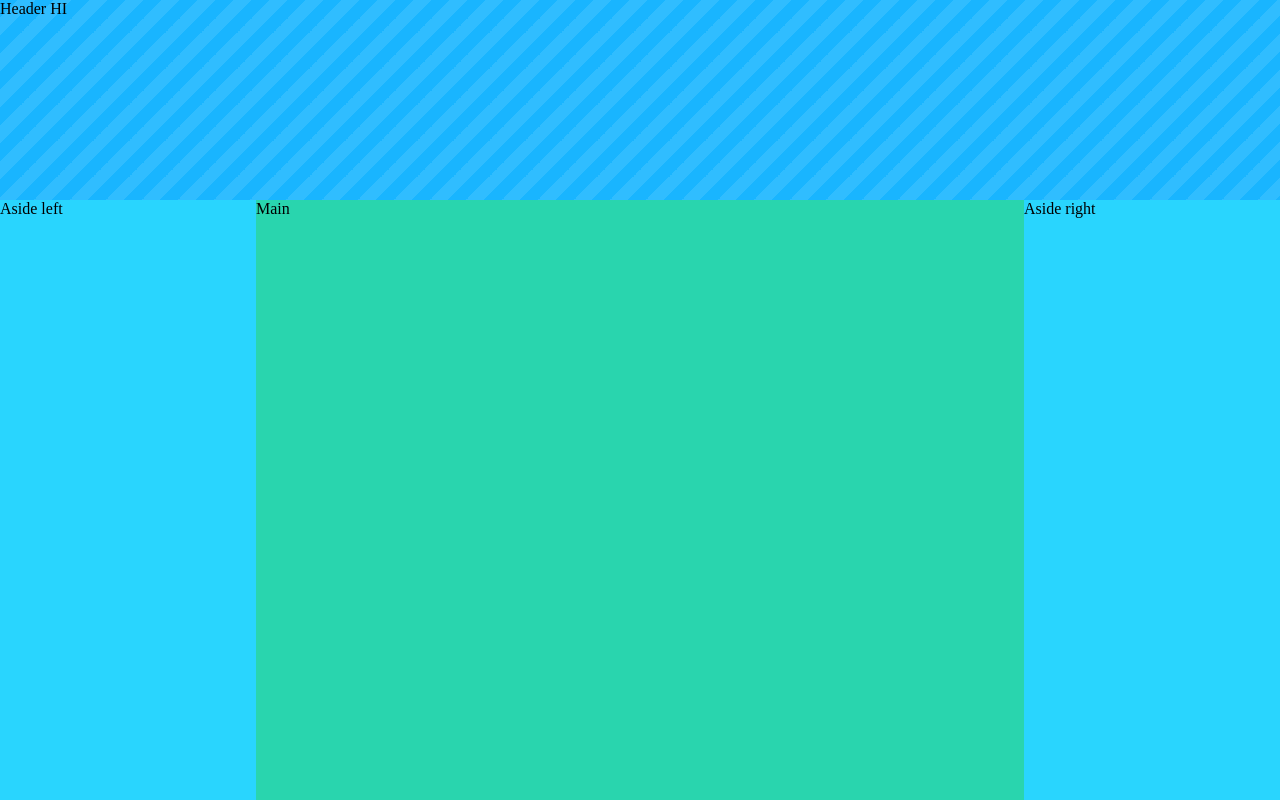
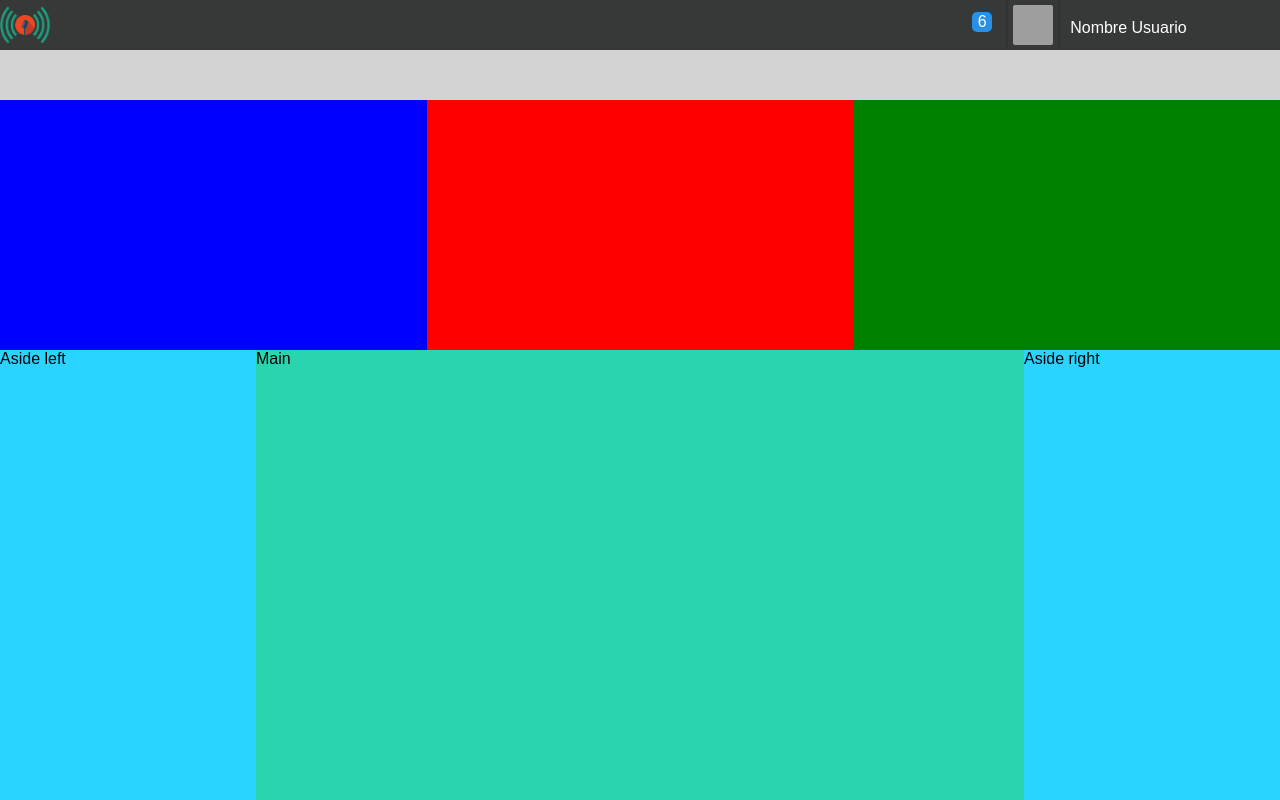
Before and after one commit to B1naryStudio/flex-all-the-things, a plain HTML site: page index.html in a window 1280 px wide. Shown: the top 800 px of the page. Drawn offline with Linux system fonts and the light colour scheme; grey boxes are pictures that could not be loaded; a web font is replaced by a local one.

Commit message:
Add some elements to layout

```diff
--- a/css/style.css
+++ b/css/style.css
@@ -1,24 +1,169 @@
+/* Import fonts */
+@import url(http://fonts.googleapis.com/css?family=Open+Sans:400,300,300italic,400italic,600,600italic,700,700italic,800,800italic);
+
+@import url(http://weloveiconfonts.com/api/?family=entypo);
+
 * {
 	margin: 0;
 	padding: 0;
+	font-family: 'entypo', sans-serif;
 }
 
 header {
 	background: #19B5FF;
-	height: 200px;
-	background-image: -webkit-gradient(linear, 0 100%, 100% 0,
-    color-stop(.25, rgba(255, 255, 255, .2)),
-    color-stop(.25, transparent),
-    color-stop(.5, transparent),
-    color-stop(.5, rgba(255, 255, 255, .2)),
-    color-stop(.75, rgba(255, 255, 255, .2)),
-    color-stop(.75, transparent), to(transparent));
-	background-image: -webkit-linear-gradient(-45deg, rgba(255, 255, 255, .1) 25%, transparent 25%, transparent 50%, rgba(255, 255, 255, .1) 50%, rgba(255, 255, 255, .1) 75%, transparent 75%, transparent);
-	background-image: -moz-linear-gradient(-45deg, rgba(255, 255, 255, .1) 25%, transparent 25%, transparent 50%, rgba(255, 255, 255, .1) 50%, rgba(255, 255, 255, .1) 75%, transparent 75%, transparent);
-	background-image: -ms-linear-gradient(-45deg, rgba(255, 255, 255, .1) 25%, transparent 25%, transparent 50%, rgba(255, 255, 255, .1) 50%, rgba(255, 255, 255, .1) 75%, transparent 75%, transparent);
-	background-image: -o-linear-gradient(-45deg, rgba(255, 255, 255, .1) 25%, transparent 25%, transparent 50%, rgba(255, 255, 255, .1) 50%, rgba(255, 255, 255, .1) 75%, transparent 75%, transparent);
-	background-image: linear-gradient(-45deg, rgba(255, 255, 255, .1) 25%, transparent 25%, transparent 50%, rgba(255, 255, 255, .1) 50%, rgba(255, 255, 255, .1) 75%, transparent 75%, transparent);
-	background-size: 36px 36px;
+	height: auto;
+}
+
+header .header-logo img {
+	height: 50px;
+}
+
+header .header-top {
+	display: -webkit-box;
+	display: -moz-box;
+	display: -ms-flexbox;
+	display: -webkit-flex;
+	display: flex;
+	height: 50px;
+	background: #373939;
+	position: relative;
+}
+
+header .header-menu {
+	height: 50px;
+	background: lightgray;
+}
+
+header .header-accordion {
+	height: 250px;
+}
+
+header .header-accordion .accordion {
+	width: 100%;
+	display: -webkit-box;
+	display: -moz-box;
+	display: -ms-flexbox;
+	display: -webkit-flex;
+	display: flex;
+}
+
+header .header-accordion .accordion .accordion-item {
+	flex: 1;
+	height: 250px;
+}
+
+header .header-accordion .accordion .accordion-item.blue{
+	background: blue;
+}
+
+header .header-accordion .accordion .accordion-item.red {
+	background: red;
+}
+
+header .header-accordion .accordion .accordion-item.green {
+	background: green;
+}
+
+header .header-accordion .accordion .accordion-item:hover {
+	flex: 4;
+}
+
+/* HEADER USERPANEL */
+
+header .userpanel{
+  width: 280px;
+  height: 100%;
+  position: absolute;
+  top: 0;
+  right: 50px;
+  background: #373939;
+  cursor: pointer;
+  z-index: 100;
+}
+header .userpanel .user {
+  display: -webkit-box;
+	display: -moz-box;
+	display: -ms-flexbox;
+	display: -webkit-flex;
+	display: flex;
+  position:relative;
+  text-align:center;
+  color:white;
+}
+header .userpanel .user > div:nth-child(-n+2) {
+  border-right: 2px solid #333;
+}
+header .userpanel .notification {
+  width:60px;
+  height:100%;
+  line-height:49px;
+  float:left;
+  display:block;
+  position:relative;
+}
+header .userpanel .notification [class*="entypo-"] {
+  font-size:17px;
+  margin-right:13px;
+}
+header .userpanel .notification .number {
+width: 20px;
+height: 20px;
+background: #2890E6;
+border-radius: 5px;
+line-height: 20px;
+position: absolute;
+top: 12px;
+right:14px;
+z-index: -1;
+}
+header .userpanel .picture {
+  width:50px;
+  height: 50px;
+  line-height:50px;
+  float:left;
+  display:block;
+  position:relative;
+}
+header .userpanel .picture img {
+  width:40px;
+  height:40px;
+  padding:5px;
+  border-radius:7px;
+  overflow:hidden;
+  filter: grayscale(0.8);
+  -webkit-filter: grayscale(0.8);
+}
+header .userpanel .picture img:hover {
+  filter: grayscale(0);
+  -webkit-filter: grayscale(0);
+}
+header .userpanel .name {
+  width:160px;
+  height:100%;
+  line-height:55px;
+  float:left;
+  display:block;
+  position:relative;
+  text-align:left;
+  padding:0 10px;
+}
+header .userpanel .name [class*="entypo-"] {
+  position: absolute;
+  font-size:20px;
+  right:15px;
+  transition: all 0.5s ease;
+  -webkit-transition: all 0.5s ease;
+}
+header .userpanel .drop {
+  width:160px;
+  min-height:100px;
+  display:none;
+  position:absolute;
+  top:55px;
+  right:0;
+  border-bottom-right-radius: 5px;
+  border-bottom-left-radius: 5px;
+  background:crimson;
 }
 
 aside {
--- a/index.html
+++ b/index.html
@@ -7,7 +7,33 @@
 	<link rel="stylesheet" type="text/css" href="css/style.css">
 </head>
 <body ng-controller="playgroundController">
-	<header>Header {{data}}</header>
+	<header>
+		<div class='header-top'>
+			<div class='header-logo'><img src="images/logo.png" /></div>
+			<div class='header-search'><div></div></div>
+			    <section class="userpanel">
+			      <div class="user">
+			        <div class="notification"><span class="entypo-bell"></span><span class="number">6</span></div>
+			        <div class="picture"><img src="http://lorempixel.com/output/people-q-c-400-400-9.jpg" alt="User Name" /></div>
+			        <div class="name">Nombre Usuario</div>
+			      </div>
+			    </section>
+		</div>
+		<div class='header-menu'>
+			<ul>
+				<li></li>
+				<li></li>
+				<li></li>
+			</ul>
+		</div>
+		<div class='header-accordion'>
+			<div class = "accordion">
+				<div class="accordion-item blue"></div>
+				<div class="accordion-item red"></div>
+				<div class="accordion-item green"></div>
+			</div>
+		</div>
+	</header>
 	<div id='main'>
 	<aside class="aside_left">Aside left</aside>
 	<div class="main">Main</div>
```
Also changed, not shown: images/logo.png (added).
